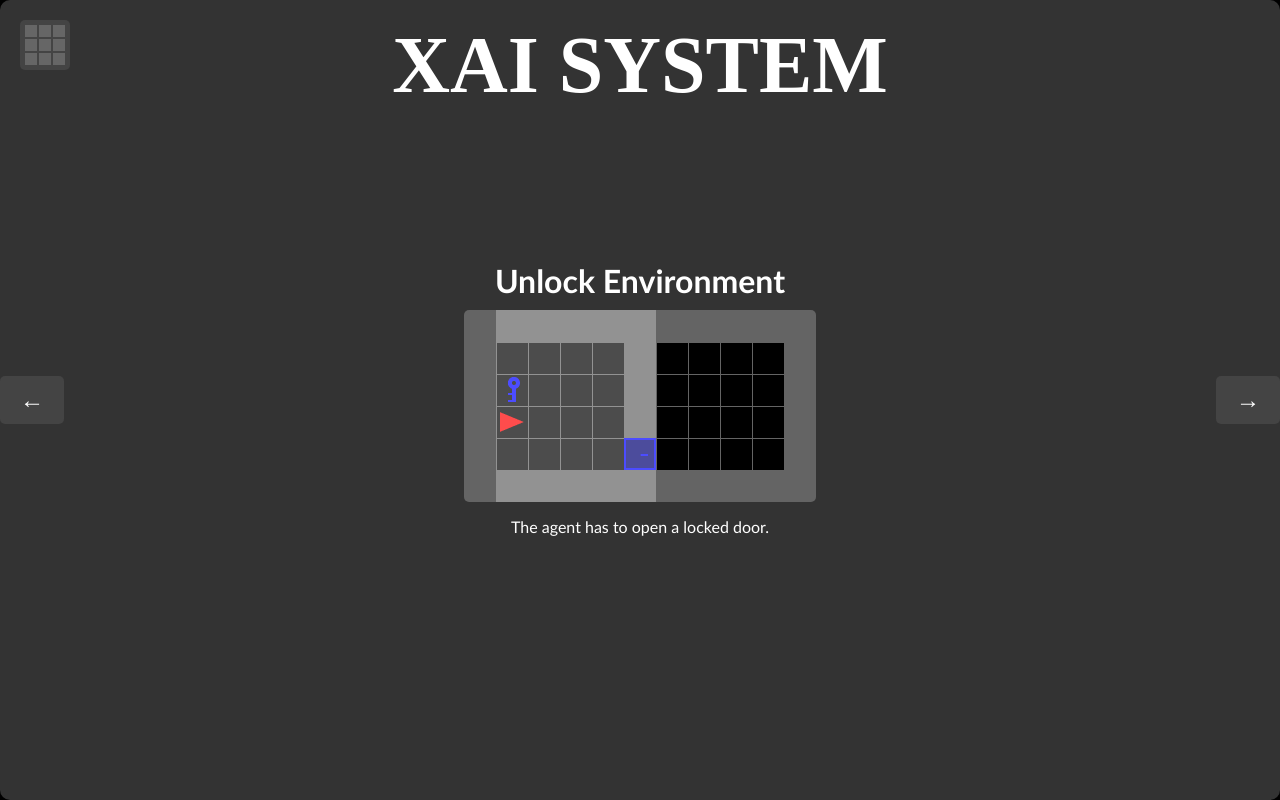
After one commit to ItsRamiz/eXplainableAI, a Flask app: page /XAI_system2 in a window 1280 px wide. The commit adds this page. Run offline with Flask 3, Linux system fonts and the light colour scheme.

Commit message:
design update

```diff
--- a/main.py
+++ b/main.py
@@ -17,6 +17,11 @@ def index():
 @app.route('/XAI_system')
 def XAI_system():
     return render_template('XAI_System.html')
+
+@app.route('/XAI_system2')
+def XAI_system2():
+    return render_template('XAI_System_full.html')
+
 
 @app.route('/unlock_env')
 def unlock_env():
--- /dev/null
+++ b/templates/XAI_System_full.html
@@ -0,0 +1,191 @@
+<!DOCTYPE html>
+<html lang="en">
+<head>
+    <meta charset="UTF-8">
+    <meta name="viewport" content="width=device-width, initial-scale=1.0">
+    <title>Main Page - XAI System</title>
+    <style>
+        body {
+            background-color: black;
+            color: white;
+            font-family: 'Times New Roman', Times, serif;
+            display: flex;
+            justify-content: center;
+            align-items: center;
+            margin: 0;
+            height: 100vh;
+            width: 100vw;
+            overflow: hidden;
+        }
+        .container {
+            text-align: center;
+            background-color: #333;
+            padding: 20px;
+            border-radius: 10px;
+            width: 100%;
+            height: 100%;
+            display: flex;
+            flex-direction: column;
+            align-items: center;
+            justify-content: space-between;
+            box-sizing: border-box;
+        }
+        h1 {
+            margin: 0 0 20px;
+            font-size: 5em;
+            position: fixed;
+            top: 20px;
+        }
+        .image-container {
+            position: relative;
+            display: flex;
+            flex-direction: column;
+            align-items: center;
+            justify-content: center;
+            width: 60%;
+            height: 60%;
+        }
+        .image-container img {
+            max-width: 100%;
+            max-height: 100%;
+            border-radius: 5px;
+            cursor: pointer;
+        }
+        .image-title {
+            font-size: 2em;
+            margin-top: 300px;
+            margin-bottom: 10px;
+            font-weight: bold;
+            font-family:'Gill Sans', 'Gill Sans MT', Calibri, 'Trebuchet MS', sans-serif;
+        }
+        .image-description {
+            font-size: 1em;
+            margin-top: 15px;
+            font-family:'Gill Sans', 'Gill Sans MT', Calibri, 'Trebuchet MS', sans-serif;
+        }
+        /* .buttons {
+            margin-top: 20px;
+            display: flex;
+            justify-content: space-between;
+            width: 20%;
+        }
+        .button {
+            background-color: #444;
+            color: white;
+            border: none;
+            padding: 10px 20px;
+            cursor: pointer;
+            border-radius: 5px;
+            font-size: 1.5em;
+        } */
+        .buttons {
+            position: absolute;
+            width: 100%;
+            display: flex;
+            justify-content: space-between;
+            top: 50%;
+            transform: translateY(-50%);
+        }
+        .button {
+            background-color: #444;
+            color: white;
+            border: none;
+            padding: 10px 20px;
+            cursor: pointer;
+            border-radius: 5px;
+            font-size: 1.5em;
+        }
+        .button:hover {
+            background-color: #555;
+        }
+        .top-left-grid-button {
+            position: absolute;
+            top: 20px;
+            left: 20px;
+            width: 50px;
+            height: 50px;
+            background-color: #444;
+            color: white;
+            border: none;
+            cursor: pointer;
+            display: grid;
+            grid-template-columns: repeat(3, 1fr);
+            grid-template-rows: repeat(3, 1fr);
+            gap: 2px;
+            padding: 5px;
+            box-sizing: border-box;
+            border-radius: 5px;
+        }
+        .top-left-grid-button div {
+            background-color: #666;
+            width: 100%;
+            height: 100%;
+        }
+        .top-left-grid-button:hover {
+            background-color: #555;
+        }
+        .top-left-grid-button:hover div {
+            background-color: #777;
+        }
+    </style>
+</head>
+<body>
+    <div class="container">
+        <button class="top-left-grid-button" onclick="location.href='{{ url_for('XAI_system') }}'">
+            <div></div><div></div><div></div>
+            <div></div><div></div><div></div>
+            <div></div><div></div><div></div>
+        </button>
+        <h1>XAI SYSTEM</h1>
+        <div class="image-container">
+            <div class="image-title" id="image-title">Environment 1</div>
+            <img id="main-image" src="{{ url_for('static', filename='images/UnlockEnv.gif') }}" alt="Environment 1" onclick="navigateToEnv()">
+            <div class="image-description" id="image-description">Description for Environment 1</div>
+        </div>
+        <div class="buttons">
+            <button class="button" onclick="prevImage()">←</button>
+            <button class="button" onclick="nextImage()">→</button>
+        </div>
+    </div>
+
+    <script>
+        const images = [
+            {src: "{{ url_for('static', filename='images/UnlockEnv.gif') }}", title: "Unlock Environment", description: "The agent has to open a locked door.", link: "{{ url_for('unlock_env') }}"},
+            {src: "{{ url_for('static', filename='images/RedBlueDoorEnv.gif') }}", title: "Red Blue Door Environment", description: "The agent has to open the red door and then open the blue door, in that order.", link: "{{ url_for('loading') }}"},
+            {src: "{{ url_for('static', filename='images/ObstructedMaze_1Dlhb.gif') }}", title: "Obstructed Maze Environment", description: "A blue ball is hidden in a maze. A locked door separates rooms. Doors are obstructed by a ball and keys are hidden in boxes.", link: "{{ url_for('loading') }}"},
+            {src: "{{ url_for('static', filename='images/MemoryEnv.gif') }}", title: "Memory Environment", description: "This environment is a memory test. The agent starts in a small room where it sees an object. It then has to go through a narrow hallway which ends in a split. At each end of the split there is an object, one of which is the same as the object in the starting room. The agent has to remember the initial object, and go to the matching object at split.", link: "{{ url_for('loading') }}"},
+            {src: "{{ url_for('static', filename='images/KeyCorridorEnv.gif') }}", title: "Key Corridor Environment", description: "The agent has to pick up an object which is behind a locked door. The key is hidden in another room, and the agent has to explore the environment to find it.", link: "{{ url_for('loading') }}"},
+            {src: "{{ url_for('static', filename='images/GoToDoorEnv.gif') }}", title: "Go To Door Environment", description: "This environment is a room with four doors, one on each wall. The agent receives a textual (mission) string as input, telling it which door to go to.", link: "{{ url_for('loading') }}"},
+            {src: "{{ url_for('static', filename='images/DoorKeyEnv.gif') }}", title: "Door Key Environment", description: "This environment has a key that the agent must pick up in order to unlock a door and then get to the green goal square.", link: "{{ url_for('loading') }}"},
+            {src: "{{ url_for('static', filename='images/CrossingEnv.gif') }}", title: "Crossing Environment", description: "Each lava stream runs across the room either horizontally or vertically, and has a single crossing point which can be safely used.", link: "{{ url_for('crossing_lava_env') }}"},
+            {src: "{{ url_for('static', filename='images/BlockedUnlockPickupEnv.gif') }}", title: "Blocked Unlock Pickup Environment", description: "The agent has to pick up a box which is placed in another room, behind a locked door. The door is also blocked by a ball which the agent has to move before it can unlock the door.", link: "{{ url_for('loading') }}"}
+        ];
+
+        let currentIndex = 0;
+
+        function updateImage() {
+            document.getElementById('main-image').src = images[currentIndex].src;
+            document.getElementById('image-title').innerText = images[currentIndex].title;
+            document.getElementById('image-description').innerText = images[currentIndex].description;
+        }
+
+        function prevImage() {
+            currentIndex = (currentIndex > 0) ? currentIndex - 1 : images.length - 1;
+            updateImage();
+        }
+
+        function nextImage() {
+            currentIndex = (currentIndex < images.length - 1) ? currentIndex + 1 : 0;
+            updateImage();
+        }
+
+        function navigateToEnv() {
+            window.location.href = images[currentIndex].link;
+        }
+
+        document.addEventListener("DOMContentLoaded", function() {
+            updateImage();
+        });
+    </script>
+</body>
+</html>
--- a/templates/modelTraining.html
+++ b/templates/modelTraining.html
@@ -20,8 +20,8 @@
             font-family: 'Times New Roman', Times, serif;
         }
         .container {
-            width: 80%;
-            height: 90%;
+            width: 100%;
+            height: 100%;
             border: 2px solid #fff;
             padding: 20px;
             box-sizing: border-box;
```
Also changed, not shown: templates/Main.html (+139 -55 lines), templates/XAI_System.html (+30 -4 lines), templates/loading.html (+4 -4 lines), static/images/gmail.png (added), static/images/user.png (added).
